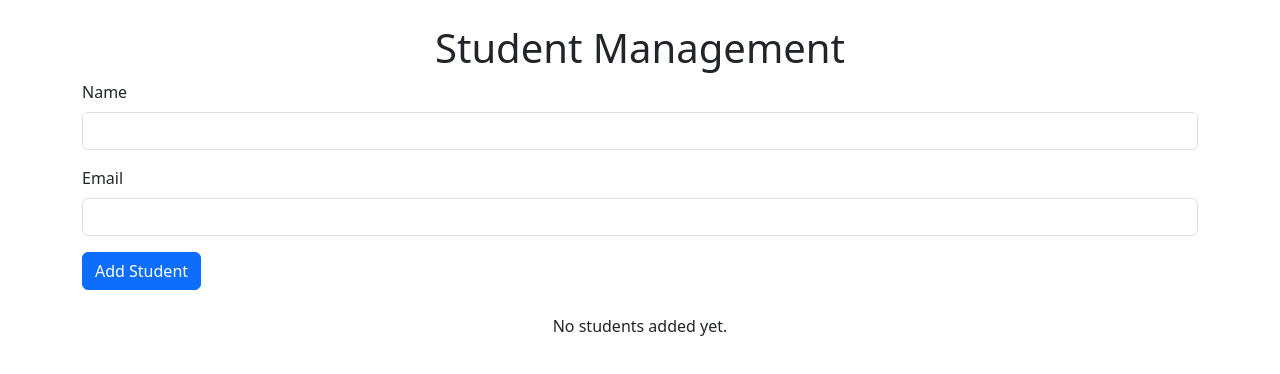
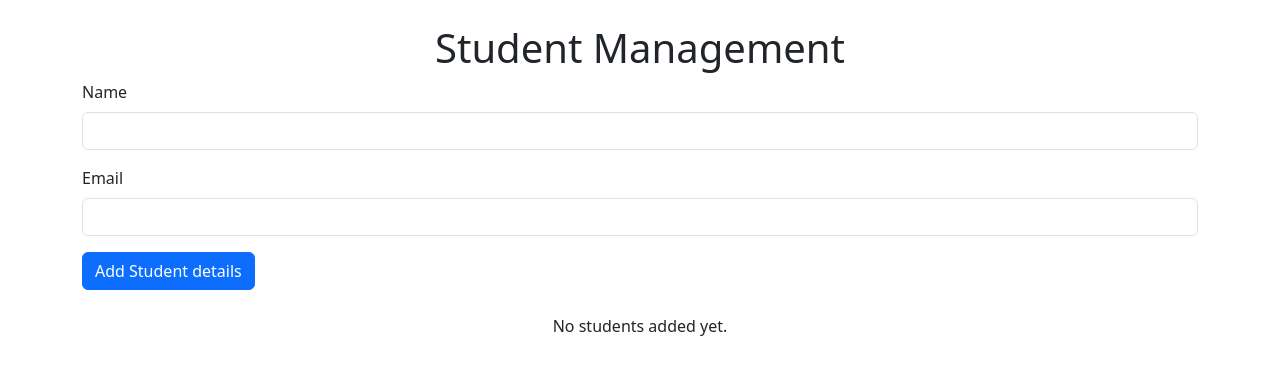
Before and after one commit to cris-cmk/student-management, a React (Create React App) app: page / in a window 1280 px wide. Shown: the top 374 px of the page. Built offline with nearby package versions, Linux system fonts and the light colour scheme.

Commit message:
updated duplicate checker

```diff
--- a/public/index.html
+++ b/public/index.html
@@ -24,7 +24,7 @@
       work correctly both with client-side routing and a non-root public URL.
       Learn how to configure a non-root public URL by running `npm run build`.
     -->
-    <title>React App</title>
+    <title>React CRUD App</title>
   </head>
   <body>
     <noscript>You need to enable JavaScript to run this app.</noscript>
--- a/src/components/StudentForm.js
+++ b/src/components/StudentForm.js
@@ -25,6 +25,7 @@ function StudentForm({ addStudent, updateStudent, currentStudent, students }) {
       return;
     }
 
+    //dublicate record checker
     const isDuplicate = students.some(
       (student) =>
         student.id !== (currentStudent?.id || null) &&
@@ -72,7 +73,7 @@ function StudentForm({ addStudent, updateStudent, currentStudent, students }) {
         />
       </div>
       <button type="submit" className="btn btn-primary">
-        {isEditing ? 'Update Student' : 'Add Student'}
+        {isEditing ? 'Update Student' : 'Add Student details'}
       </button>
     </form>
   );
```
